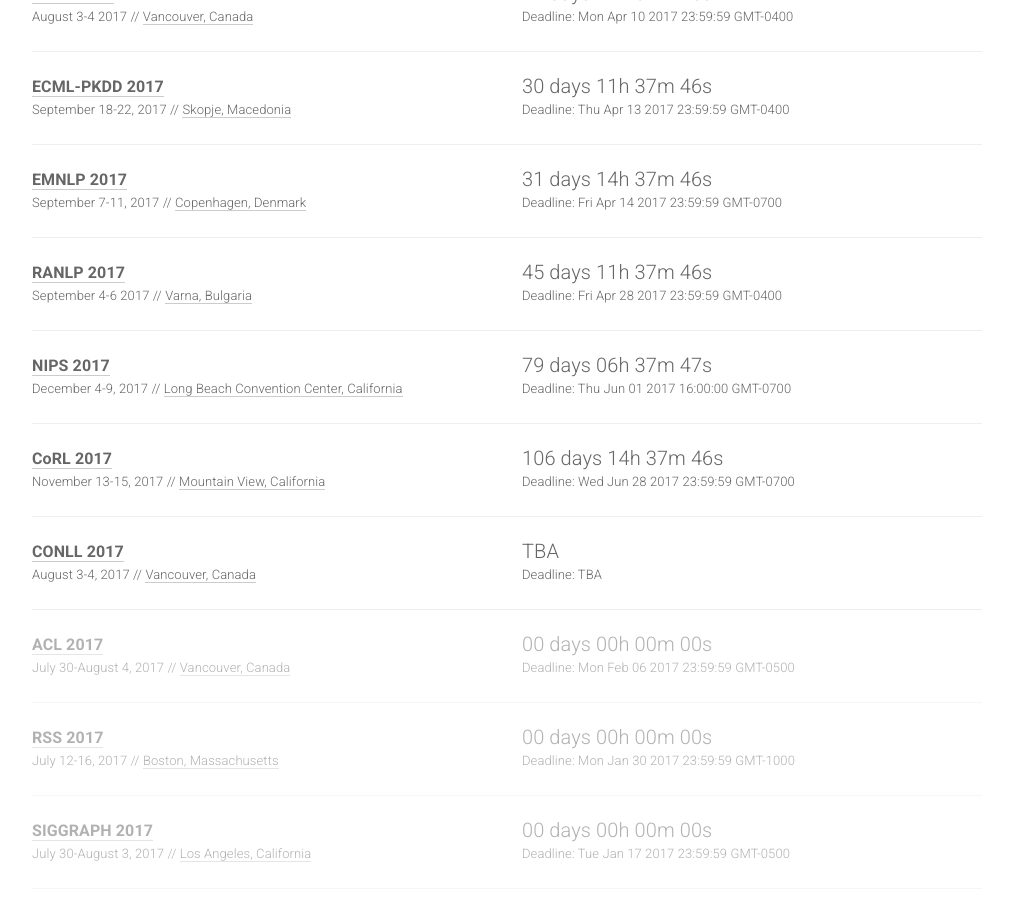
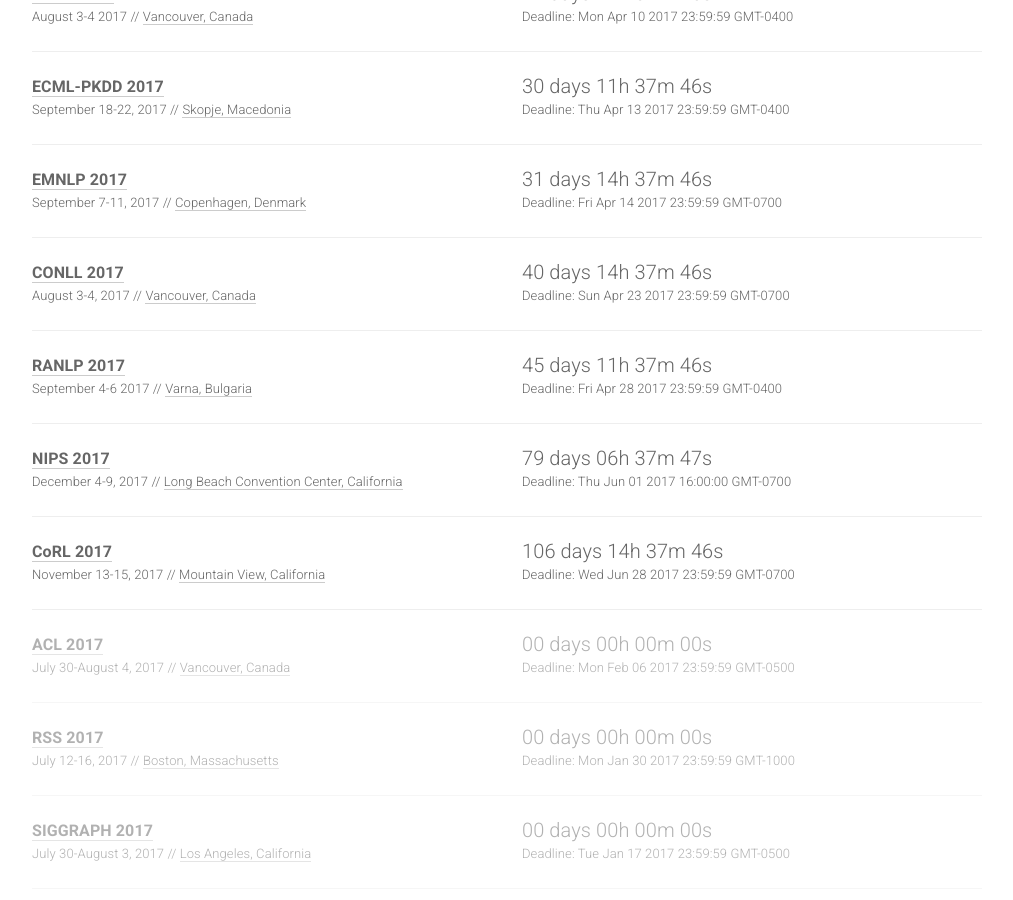
Before and after one commit to paperswithcode/ai-deadlines, a Jekyll site: the page built from index.html, in a window 1280 px wide and 900 px high, scrolled down 965 px. Shown: the whole window, without its empty margins (133-1146 px from the left). Built offline with Jekyll 4.4.1, drawn with Linux system fonts in a browser that asks for light colours; nearby versions of some CDN libraries; comment, search, counter and statistics services are not loaded; some of the changed lines change nothing that is shown.

Commit message:
CoNLL deadline

```diff
--- a/_data/conferences.yml
+++ b/_data/conferences.yml
@@ -102,6 +102,16 @@
   place: Copenhagen, Denmark
   sub: NLP
 
+- name: CONLL
+  year: 2017
+  id: conll17
+  link: http://www.conll.org/
+  deadline: "2017-04-23 23:59:59"
+  timezone: America/Los_Angeles
+  date: August 3-4, 2017
+  place: Vancouver, Canada
+  sub: NLP
+
 - name: RANLP
   year: 2017
   id: ranlp17
@@ -130,15 +140,6 @@
   date: November 13-15, 2017
   place: Mountain View, California
   sub: RO
-
-- name: CONLL
-  year: 2017
-  id: conll17
-  link: http://www.conll.org/
-  deadline: TBA
-  date: August 3-4, 2017
-  place: Vancouver, Canada
-  sub: NLP
 
 - name: ACL
   year: 2017
```
